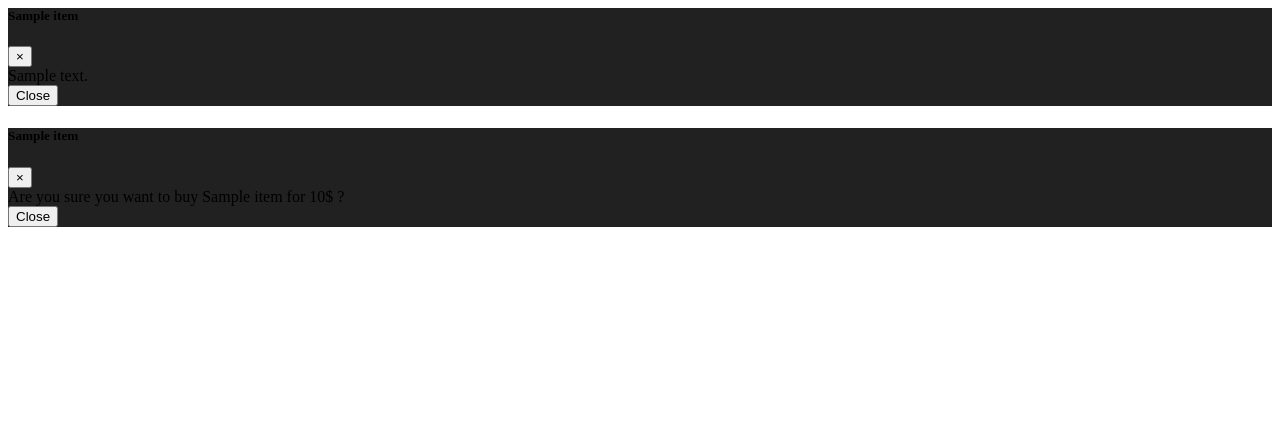
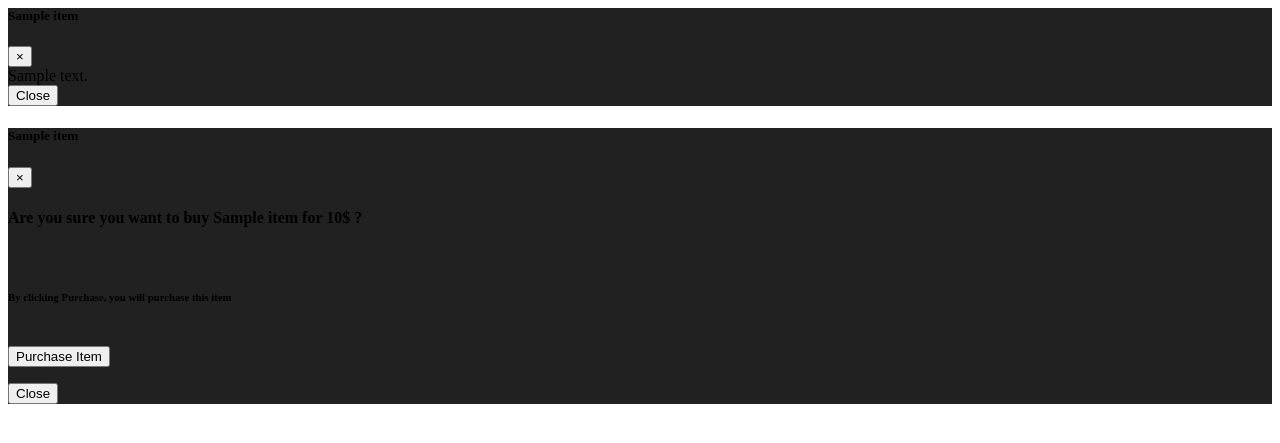
Before and after one commit to TIZIHMARKP/flask-market-place, a Flask app: template market/templates/includes/items_modals.html in a window 1280 px wide. Shown: the top 443 px of the page. Run offline with Flask 3, Linux system fonts and the light colour scheme; the template is opened without the code that fills it: values that come from a table or form of the project are taken from there, others are empty; tables that the repository leaves empty hold one stand-in row (values such as "Sample post").

Commit message:
success displaying form messages on item purchase

```diff
--- a/market/templates/includes/items_modals.html
+++ b/market/templates/includes/items_modals.html
@@ -49,7 +49,21 @@
         </button>
       </div>
       <div class="modal-body">
-        Are you sure you want to buy {{ item.name }} for {{ item.price }}$ ?
+
+        <form action="POST">
+            {{ purchase_form.hidden_tag() }}
+
+            <h4 class="text-center">
+                Are you sure you want to buy {{ item.name }} for {{ item.price }}$ ?
+            </h4>
+            <br>
+            <h6 class="text-center">
+                By clicking Purchase, you will purchase this item
+            </h6>
+            <br>
+            <input id="purchased_item" name="purchased_item" type="hidden" value="{{ item.name }}">
+            {{ purchase_form.submit(class="btn btn-outline-succes btn-block") }}
+        </form>
       </div>
       <div class="modal-footer">
         <button type="button" class="btn btn-secondary"
```
